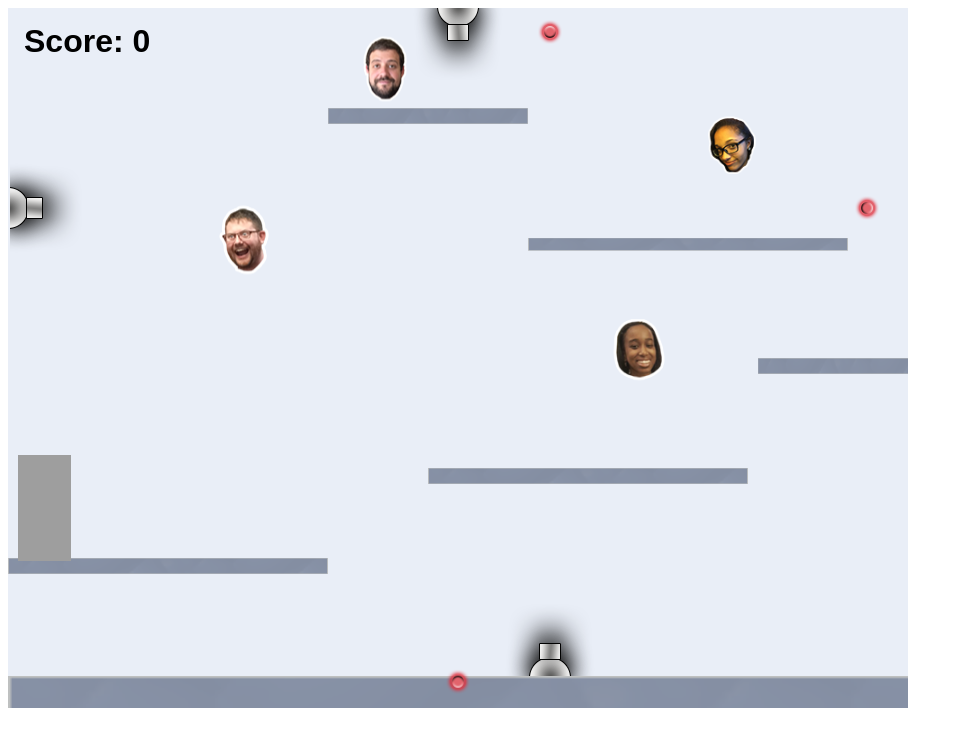
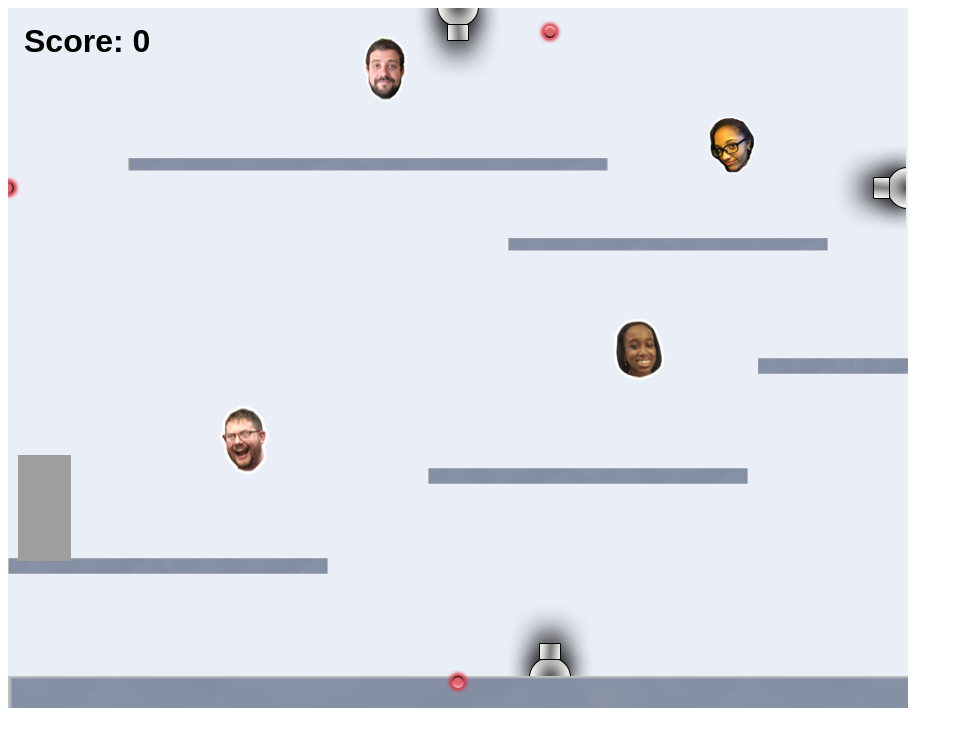
Before and after one commit to sleith436/sleith436.github.io, a website: page projects/platformer/index.html in a window 1280 px wide. Shown: the whole page, without its empty margins (0-963 px from the left). Drawn offline with Linux system fonts and the light colour scheme; animation ran at ten frames a second.

Commit message:
updating code

```diff
--- a/index.html
+++ b/index.html
@@ -71,6 +71,14 @@
                 font-size: 1.50em;
             }
         </style>
+        <script src="https://ajax.googleapis.com/ajax/libs/jquery/3.1.1/jquery.min.js"></script>
+        <script>
+           $(document).ready(function(){
+               $("button").mouseenter(function(){
+                   alert("rip vine");
+               });
+           });
+        </script>
     </head>
     <body>
        <div id="all-contents">
@@ -98,6 +106,20 @@
                    </ul>
                </section>
            </main>
+           <main>
+               <div class="content">
+                   <header>Favorite Vines</header>
+                   <section class="interests">
+                       <button>Use me to see my favorite vines</button>
+                       <ul class="Favorite Vines">
+                           <li>uh yea i sure hope it does</li>
+                           <li>i dont need a degree to be no clothing hanger</li>
+                           <li>anything for you beyonce</li>
+                       </ul>
+                   </section>
+
+               </div>
+           </main>
        </div>
     </body>
 </html>
--- a/projects/platformer/js/init/cannon.js
+++ b/projects/platformer/js/init/cannon.js
@@ -22,7 +22,7 @@
         // example:
         cannon.create.onTop(450);
         cannon.create.onBottom(542);
-        cannon.create.onLeft(200);
+        cannon.create.onRight(180, 1500);
 
 
 
--- a/projects/platformer/js/init/collectable.js
+++ b/projects/platformer/js/init/collectable.js
@@ -35,7 +35,7 @@
         // ALL YOUR CODE GOES BELOW HERE ///////////////////////////////////////
 
         // example:
-        collectable.create(type.steve, 200, 170, 9, 0.2);
+        collectable.create(type.steve, 200, 370, 9, 0.2);
         collectable.create(type.grace, 600, 300, 4, 0.5);
         collectable.create(type.kennedi, 700,100, 3, 0.5);
         collectable.create(type.max, 350,20, 3, 0.5);
--- a/projects/platformer/js/init/platform.js
+++ b/projects/platformer/js/init/platform.js
@@ -38,8 +38,8 @@
         platform.create(0, 550, 0.8, 0.5);
         platform.create(420, 460, 0.8, 0.5);
         platform.create(750, 350, 0.4, 0.5);
-        platform.create(520, 230, 0.8, 0.4);
-        platform.create(320, 100, 0.5, 0.5 );
+        platform.create(500, 230, 0.8, 0.4);
+        platform.create(120, 150, 1.2, 0.4 );
 
 
 
```
